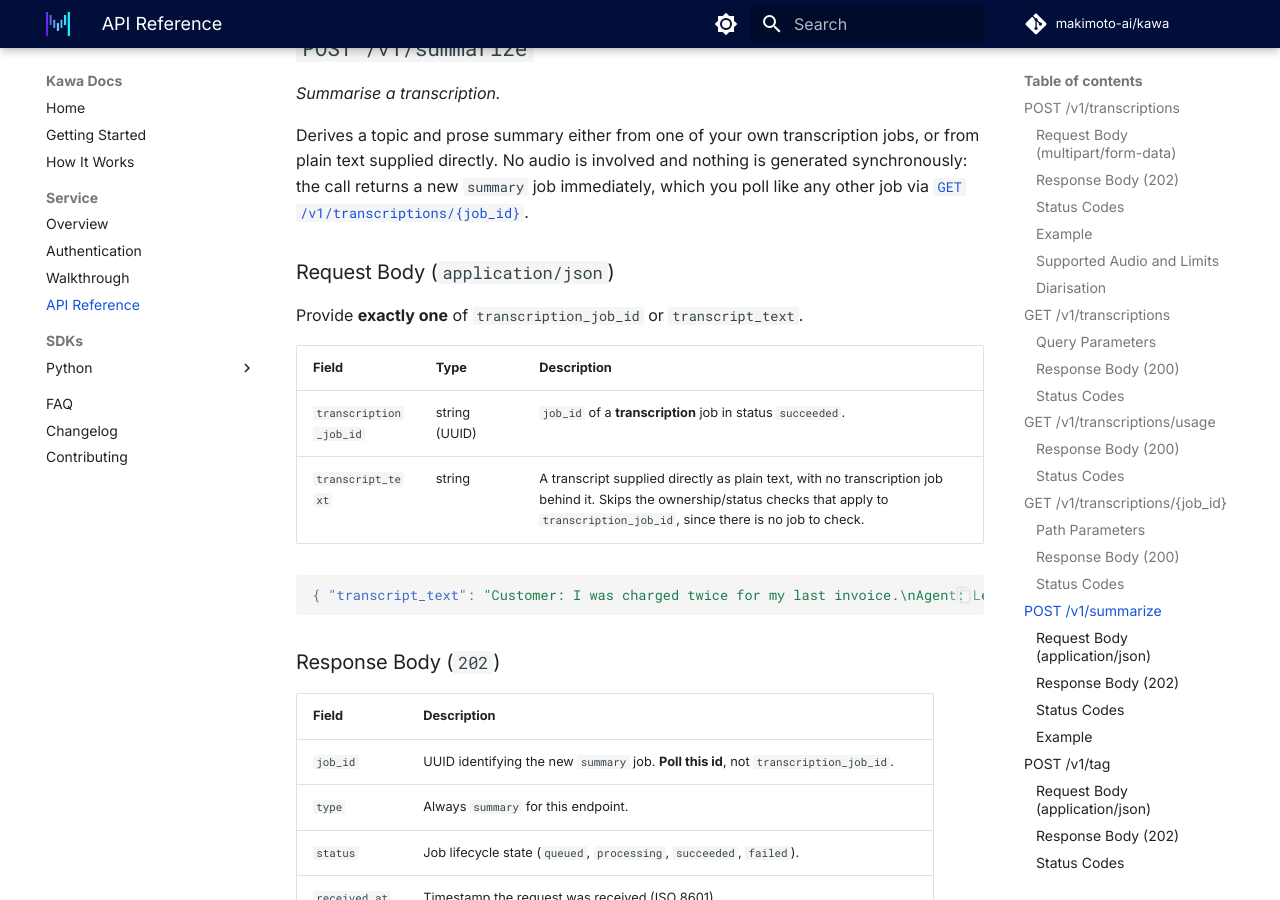
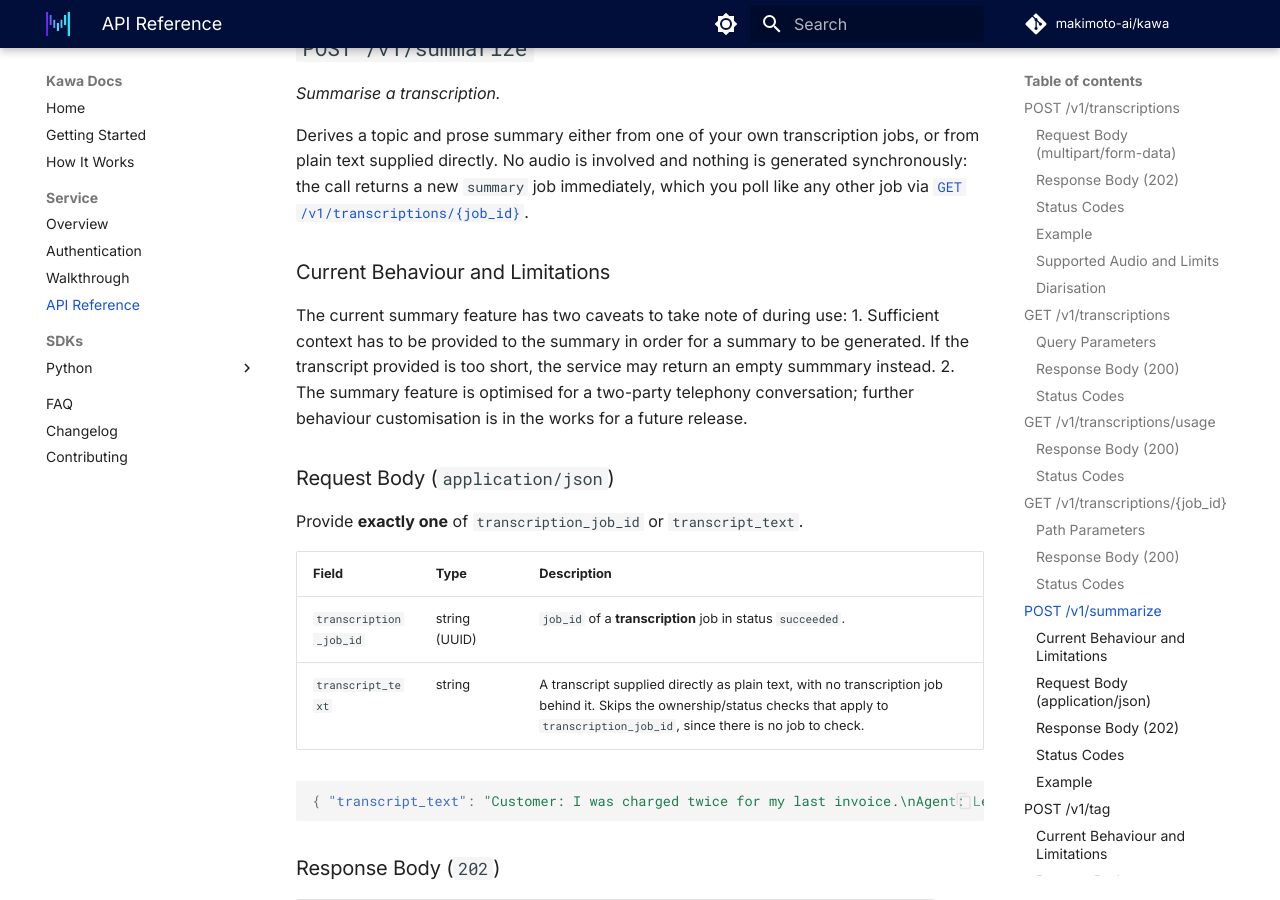
Before and after one commit to makimoto-ai/kawa, an MkDocs documentation site: the page built from docs/service/api-reference.md, in a window 1280 px wide and 900 px high, scrolled down 12446 px. Built offline with MkDocs 1.6.1 and Material for MkDocs 9.7.7, drawn with Linux system fonts in a browser that asks for light colours; comment, search, counter and statistics services are not loaded; some of the changed text lies outside the part shown.

Commit message:
docs: updated api-reference for caveats

```diff
--- a/docs/service/api-reference.md
+++ b/docs/service/api-reference.md
@@ -421,6 +421,12 @@ Example `200` Response (`failed`):
 
 Derives a topic and prose summary either from one of your own transcription jobs, or from plain text supplied directly. No audio is involved and nothing is generated synchronously: the call returns a new `summary` job immediately, which you poll like any other job via [`GET /v1/transcriptions/{job_id}`](#get-v1transcriptionsjob_id).
 
+### Current Behaviour and Limitations
+
+The current summary feature has two caveats to take note of during use:
+1. Sufficient context has to be provided to the summary in order for a summary to be generated. If the transcript provided is too short, the service may return an empty summmary instead.
+2. The summary feature is optimised for a two-party telephony conversation; further behaviour customisation is in the works for a future release.
+
 ### Request Body (`application/json`)
 
 Provide **exactly one** of `transcription_job_id` or `transcript_text`.
@@ -535,6 +541,11 @@ Every error response carries this same envelope: a machine-readable `code` and `
 *Tag a transcription.*
 
 Same contract as [`POST /v1/summarize`](#post-v1summarize) above, including the `transcription_job_id` / `transcript_text` choice, except the derived job's `type` is `tags`, and its `result.tags` maps each category in the pipeline's fixed taxonomy (`call_reason`, `call_outcome`, …) to the values selected for this transcript.
+
+### Current Behaviour and Limitations
+The current tagging service is optimised for a two-party telephony conversation, in the context of a business-customer call. As such, the tags generated may reference terminology pertaining to this context.
+
+Tagging customisation is in the works for a future release.
 
 ### Request Body (`application/json`)
 
```
